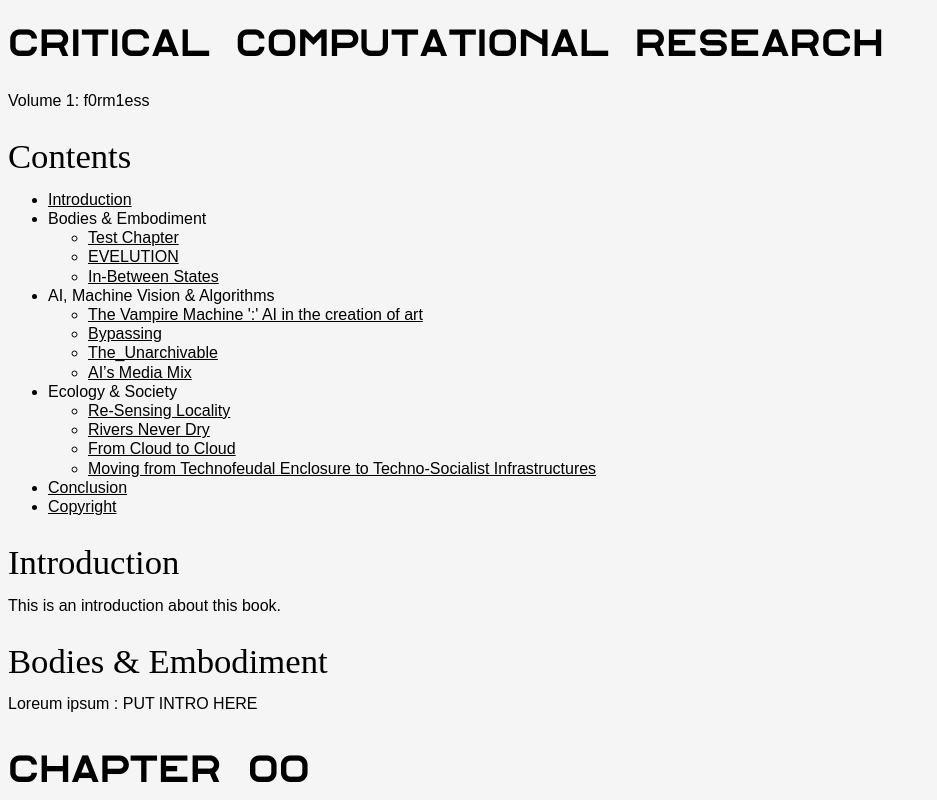
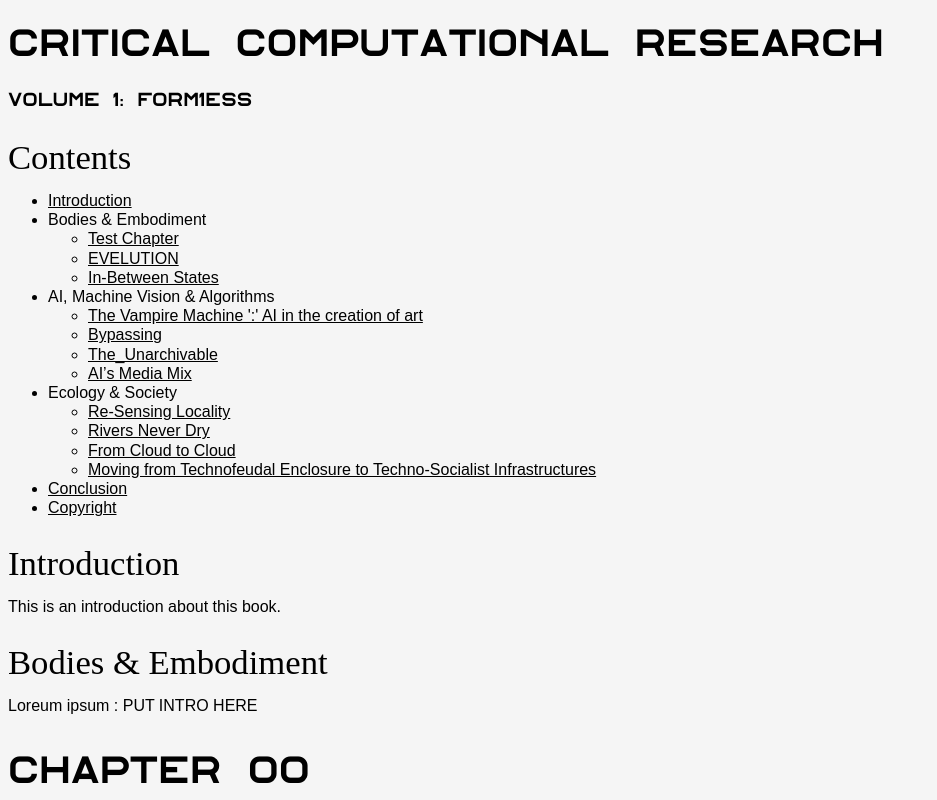
Before and after one commit to AJ3651/Design-Github-Repo, an Eleventy site: page src/index.njk in a window 1280 px wide. Shown: the top 800 px of the page, without its empty margins (0-937 px from the left). Built offline with nearby package versions, Linux system fonts and the light colour scheme; Eleventy itself is replaced by a stand-in of ours; files that its build step writes are made by us from their sources.

Commit message:
Update print.css
added font class for subtitle

```diff
--- a/print.css
+++ b/print.css
@@ -191,6 +191,16 @@ h4 {
     font-weight: normal;
 }
 
+.subtitle {
+    font-size: 14pt;
+    font-family: 'alfphabet-iv';
+    font-weight: normal;
+    line-height: 1.1em;
+
+    /*page-break-before: never;/*new page for every submission title*/
+
+}
+
 img {
     margin: 0;
     max-width: 100%;
```
